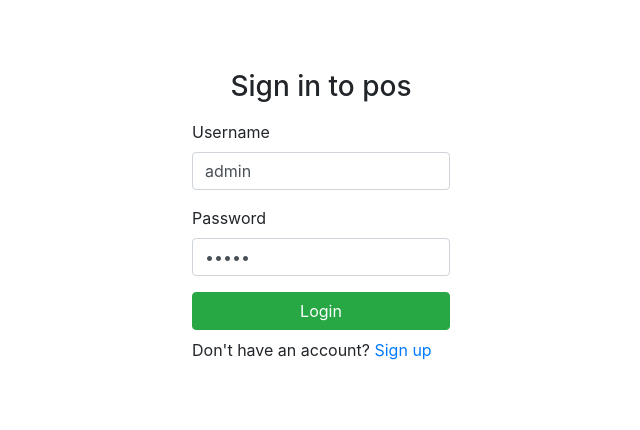
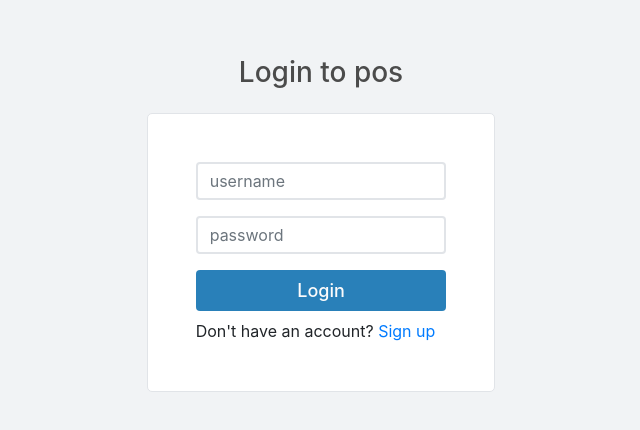
Before and after one commit to usmailaabdoul/pos, a React (Create React App) app in the folder frontend/pos/: page / in a window 1280 px wide. Shown: the part 176-606 px from the top of the page, without its empty margins (319-959 px from the left). Built offline with nearby package versions, Linux system fonts and the light colour scheme; no server answers.

Commit message:
Modifying login screen to match the designs

```diff
--- a/frontend/pos/src/pages/login/login.css
+++ b/frontend/pos/src/pages/login/login.css
@@ -4,9 +4,30 @@
 }
 
 .main-container {
-    background-color: white;
+    background-color: #F1F3F5;
 }
 .login-form {
     background-color: white;
     border-radius: 5px;
+    border: solid 1px #E1E4E8;
 }
+
+.login-btn {
+  background-color: #2980B9;
+  color: #fcfbfb;
+  font-size: 18px;
+  font-weight: 500;
+}
+
+.login-btn:hover {
+  color: #fcfbfb;
+  background-color: #2980B9;
+}
+
+.input {
+  border: solid 2px #E1E4E8;
+}
+
+.welcome-heading {
+  color: #4B4B4B
+}
--- a/frontend/pos/src/pages/login/login.js
+++ b/frontend/pos/src/pages/login/login.js
@@ -13,8 +13,8 @@ class Login extends Component {
     constructor(props) {
         super(props);
         this.state = {
-            username: "admin",
-            password: "admin"
+            username: "",
+            password: ""
         }
     }
 
@@ -54,21 +54,21 @@ class Login extends Component {
         let {username,password} = this.state
         return (
             <div className={"main-container row h-100 justify-content-center align-items-center"}>
-                <div className={"col-md-3 col-sm-6"}>
-                    <div className={"text-center"}>
-                        <span className={"h3"}>Sign in to pos</span>
+                <div className={"col-md-4"}>
+                    <div className={"text-center my-4"}>
+                        <span className={"h3 welcome-heading"}>Login to pos</span>
                     </div>
-                    <form className={"login-form m-2 p-2"} onSubmit={this.handleSubmit}>
+                    <form className={"login-form m-4 px-5 py-5"} onSubmit={this.handleSubmit}>
                         <div className={"form-group"}>
-                            <label>Username</label>
-                            <input name="username" value={username} onChange={this.handleInput} type="text" className={"form-control"}/>
+                            {/* <label>Username</label> */}
+                            <input name="username" placeholder="username" value={username} onChange={this.handleInput} type="text" className={"form-control input"}/>
                         </div>
                         <div className={"form-group"}>
-                            <label>Password</label>
-                            <input name="password"  value={password} onChange={this.handleInput} type="password" className={"form-control"}/>
+                            {/* <label>Password</label> */}
+                            <input name="password" placeholder="password" value={password} onChange={this.handleInput} type="password" className={"form-control input"}/>
                         </div>
                         <div>
-                            <input type="submit" className={"btn btn-success btn-block"} value="Login"/>
+                            <input type="submit" className={"login-btn btn btn-block grow"} value="Login"/>
                         </div>
                         <div className={"mt-2"}>
                             <span>Don't have an account? <Link to="/signup">Sign up</Link></span>
```
